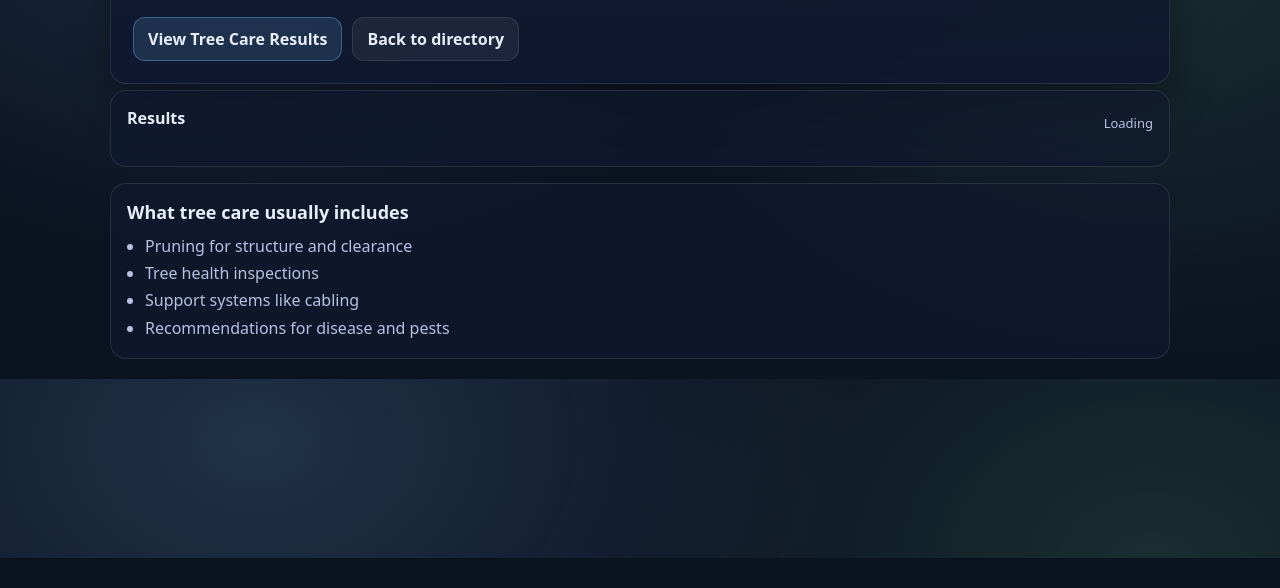
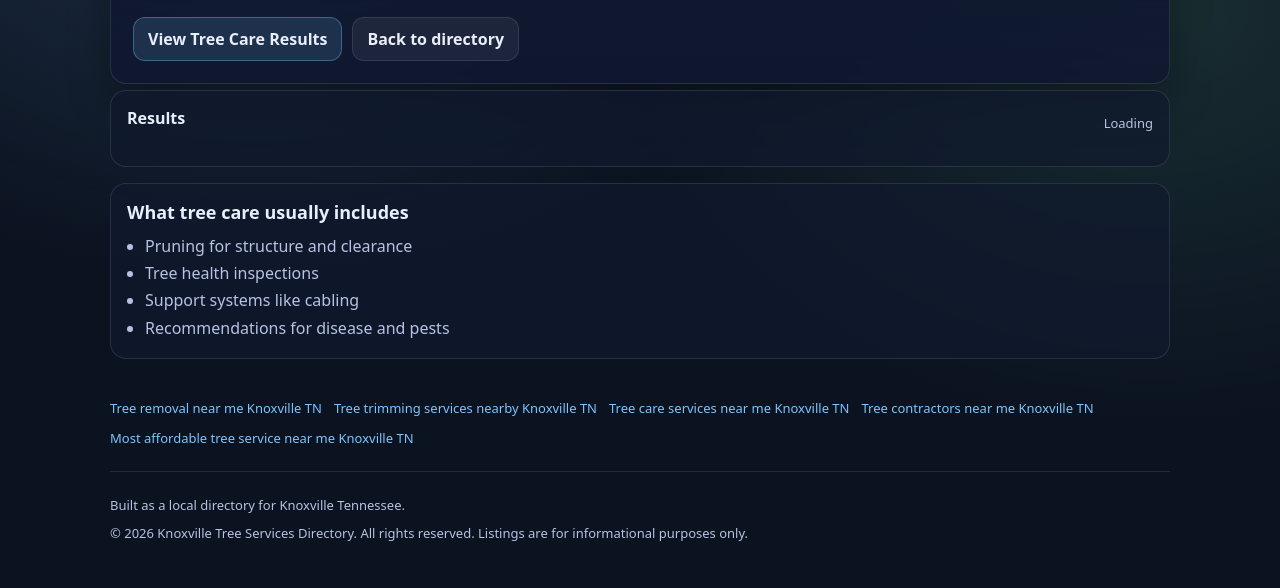
Before and after one commit to Kent-Taylor/Tree-services-directory, a website built with webpack: page tree-care-knoxville-tn.html in a window 1280 px wide. Shown: the part 242-830 px from the top of the page. Before the commit the page ends 800 px from the top, so only its background shows below. Built offline with nearby package versions, Linux system fonts and the light colour scheme.

```diff
--- a/tree-care-knoxville-tn.html
+++ b/tree-care-knoxville-tn.html
@@ -62,6 +62,24 @@
       <li>Recommendations for disease and pests</li>
     </ul>
   </section>
+  <footer class="footer">
+    <div class="footerGrid">
+      <div class="inlineLinks">
+        <a href="tree-removal-knoxville-tn.html">Tree removal near me Knoxville TN</a>
+        <a href="tree-trimming-knoxville-tn.html">Tree trimming services nearby Knoxville TN</a>
+        <a href="tree-care-knoxville-tn.html">Tree care services near me Knoxville TN</a>
+        <a href="tree-contractors-knoxville-tn.html">Tree contractors near me Knoxville TN</a>
+        <a href="most-affordable-tree-service-knoxville-tn.html">Most affordable tree service near me Knoxville TN</a>
+      </div>
+      <div class="hr"></div>
+      <div>
+        Built as a local directory for Knoxville Tennessee.
+      </div>
+      <div>
+        © 2026 Knoxville Tree Services Directory. All rights reserved. Listings are for informational purposes only.
+      </div>
+    </div>
+  </footer>
 </main>
 <script src="js/data.js"></script>
 <script src="js/app.js"></script>
```
Also changed, not shown: most-affordable-tree-service-knoxville-tn.html (+18 -0 lines), tree-contractors-knoxville-tn.html (+18 -0 lines), tree-removal-knoxville-tn.html (+15 -4 lines), tree-trimming-knoxville-tn.html (+18 -0 lines).
